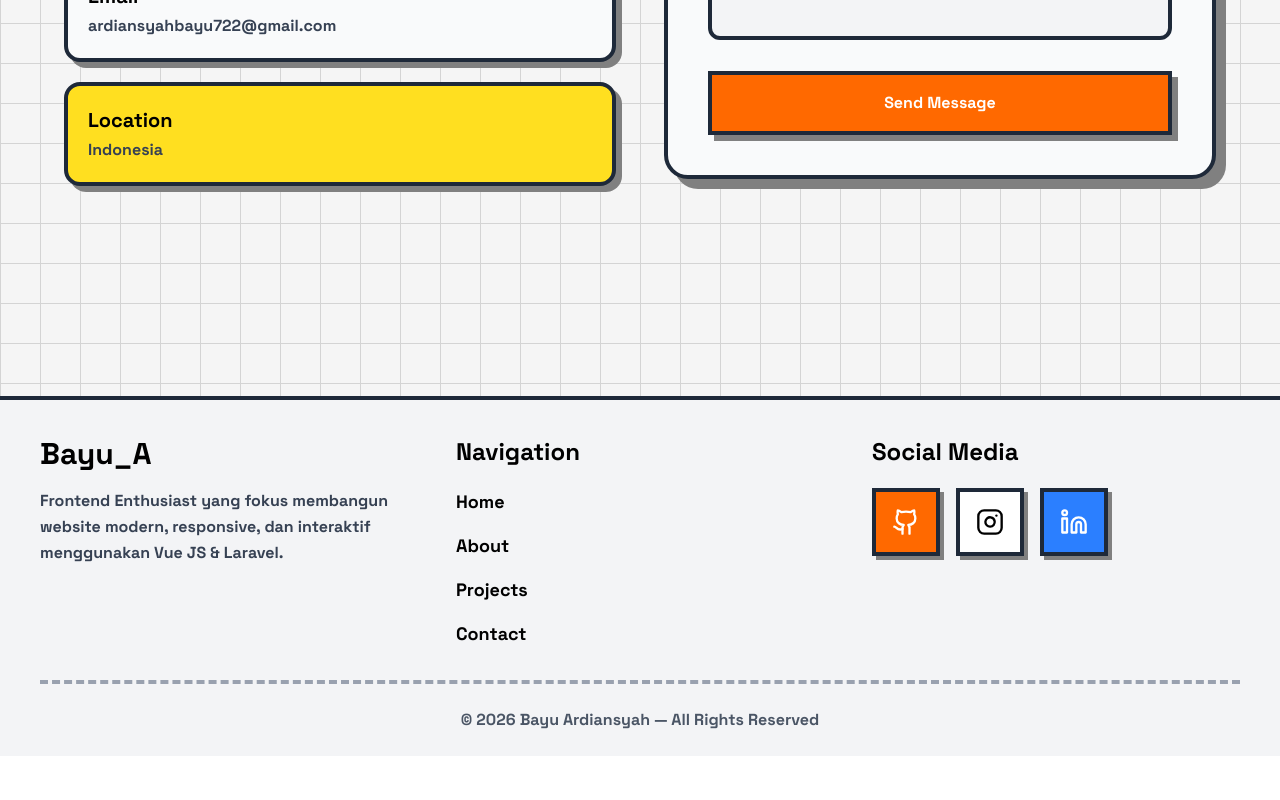
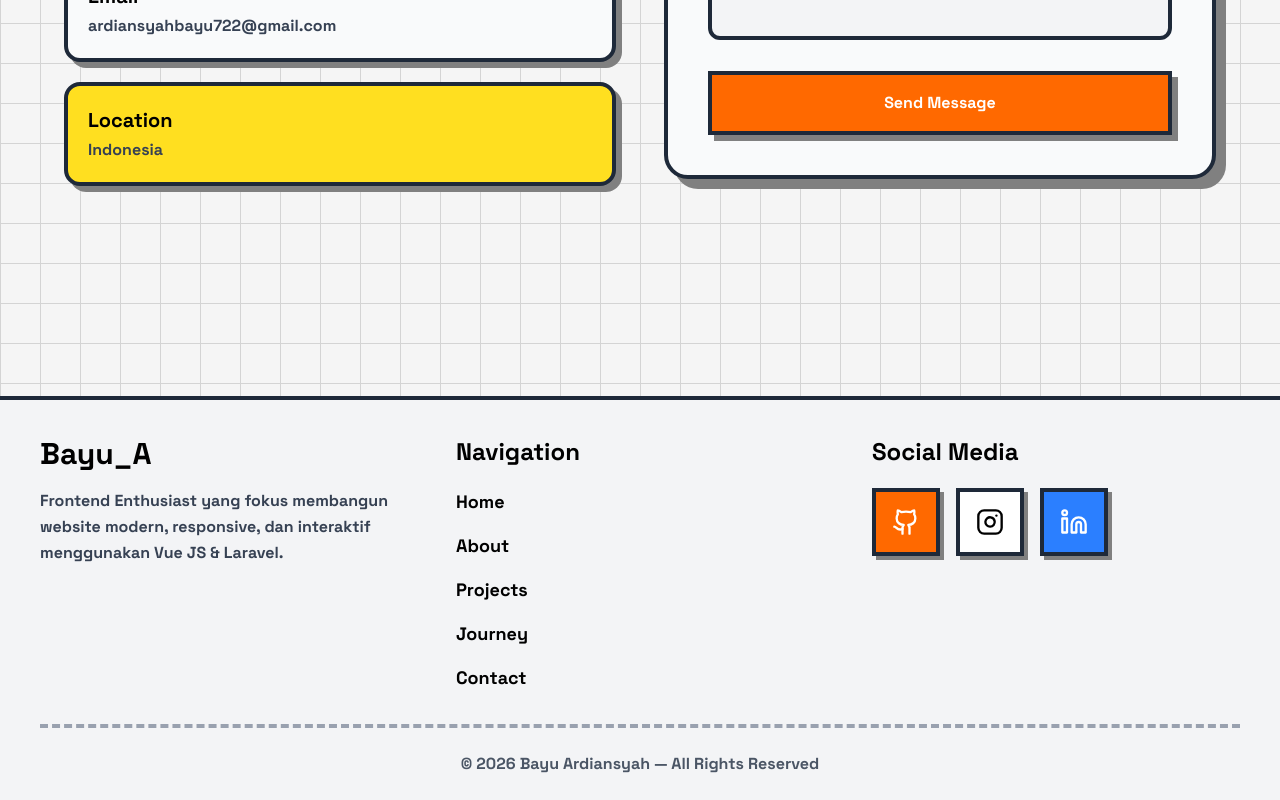
Before and after one commit to bayu841/portofolio-2, a Vue app: page / in a window 1280 px wide. Shown: the part 4457-5257 px from the top of the page. Before the commit the page ends 5213 px from the top, so only its background shows below. Built offline with nearby package versions, Linux system fonts and the light colour scheme.

Commit message:
update footer

```diff
--- a/src/components/Footer.vue
+++ b/src/components/Footer.vue
@@ -27,6 +27,10 @@ import { Github, Instagram, Linkedin } from "lucide-vue-next";
 
           <a href="#projects" class="hover:text-orange-500 transition">
             Projects
+          </a>
+
+          <a href="#journey" class="hover:text-orange-500 transition">
+            Journey
           </a>
 
           <a href="#contact" class="hover:text-orange-500 transition">
```
